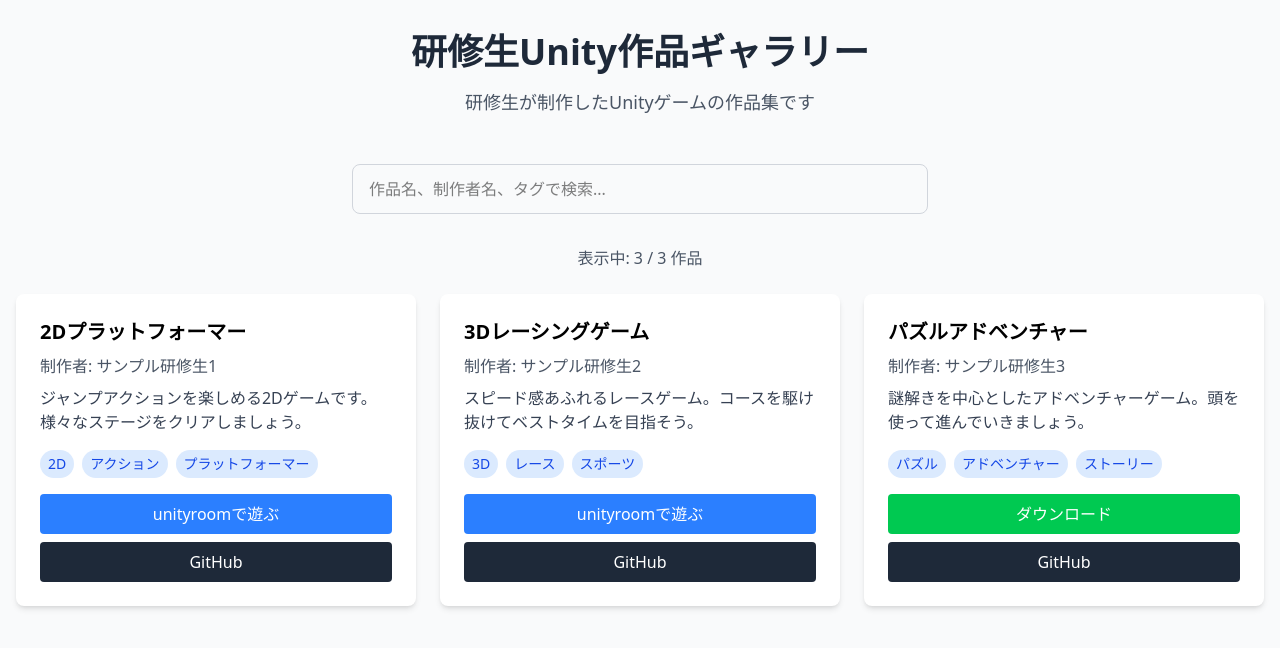
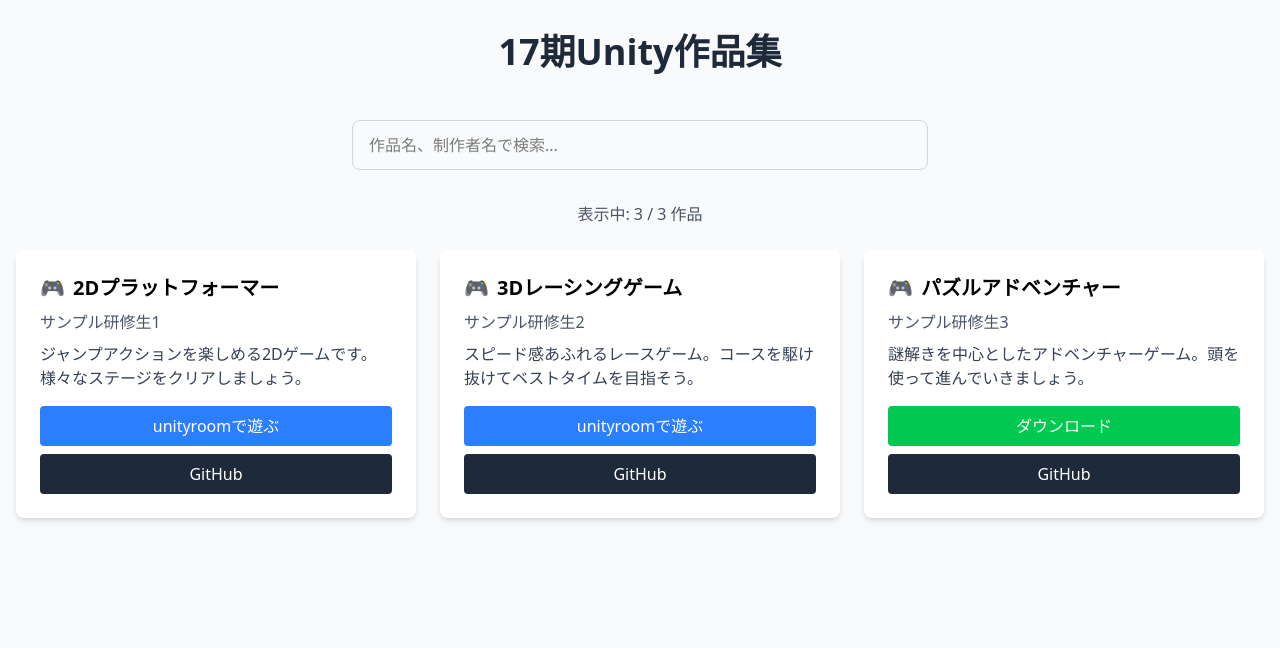
Before and after one commit to LeadersUnity/ld17-gallery, a React (Vite) app: page / in a window 1280 px wide. Shown: the top 648 px of the page. Built offline with nearby package versions, Linux system fonts and the light colour scheme.

Commit message:
refactor: Update UI text and remove unnecessary elements

```diff
--- a/index.html
+++ b/index.html
@@ -4,7 +4,7 @@
     <meta charset="UTF-8" />
     <link rel="icon" type="image/svg+xml" href="/vite.svg" />
     <meta name="viewport" content="width=device-width, initial-scale=1.0" />
-    <title>研修生Unity作品ギャラリー</title>
+    <title>17期Unity作品集</title>
   </head>
   <body>
     <div id="root"></div>
--- a/src/App.tsx
+++ b/src/App.tsx
@@ -24,12 +24,9 @@ function App() {
     <div className="min-h-screen bg-gray-50">
       <div className="container mx-auto px-4 py-8 max-w-7xl">
         <header className="text-center mb-12">
-          <h1 className="text-4xl font-bold text-gray-800 mb-4">
-            研修生Unity作品ギャラリー
+          <h1 className="text-4xl font-bold text-gray-800">
+            17期Unity作品集
           </h1>
-          <p className="text-lg text-gray-600">
-            研修生が制作したUnityゲームの作品集です
-          </p>
         </header>
 
         <SearchBar searchTerm={searchTerm} onSearchChange={setSearchTerm} />
--- a/src/components/ProjectCard.tsx
+++ b/src/components/ProjectCard.tsx
@@ -8,21 +8,12 @@ interface ProjectCardProps {
 const ProjectCard: React.FC<ProjectCardProps> = ({ project }) => {
   return (
     <div className="bg-white rounded-lg shadow-md hover:shadow-lg transition-shadow duration-300 p-6 flex flex-col h-full">
-      <h3 className="text-xl font-bold mb-2">{project.projectTitle}</h3>
-      <p className="text-gray-600 mb-2">制作者: {project.studentName}</p>
+      <h3 className="text-xl font-bold mb-2 flex items-center gap-2">
+        <span className="text-blue-500">🎮</span>
+        {project.projectTitle}
+      </h3>
+      <p className="text-gray-600 mb-2">{project.studentName}</p>
       <p className="text-gray-700 mb-4 flex-grow">{project.description}</p>
-      {project.tags && project.tags.length > 0 && (
-        <div className="flex flex-wrap gap-2 mb-4">
-          {project.tags.map((tag, index) => (
-            <span
-              key={index}
-              className="px-2 py-1 bg-blue-100 text-blue-700 text-sm rounded-full"
-            >
-              {tag}
-            </span>
-          ))}
-        </div>
-      )}
       <div className="flex flex-col gap-2">
         {project.unityroomUrl && (
           <a
--- a/src/components/SearchBar.tsx
+++ b/src/components/SearchBar.tsx
@@ -12,7 +12,7 @@ const SearchBar: React.FC<SearchBarProps> = ({ searchTerm, onSearchChange }) =>
         type="text"
         value={searchTerm}
         onChange={(e) => onSearchChange(e.target.value)}
-        placeholder="作品名、制作者名、タグで検索..."
+        placeholder="作品名、制作者名で検索..."
         className="w-full px-4 py-3 border border-gray-300 rounded-lg focus:outline-none focus:ring-2 focus:ring-blue-500 focus:border-transparent"
       />
     </div>
```
